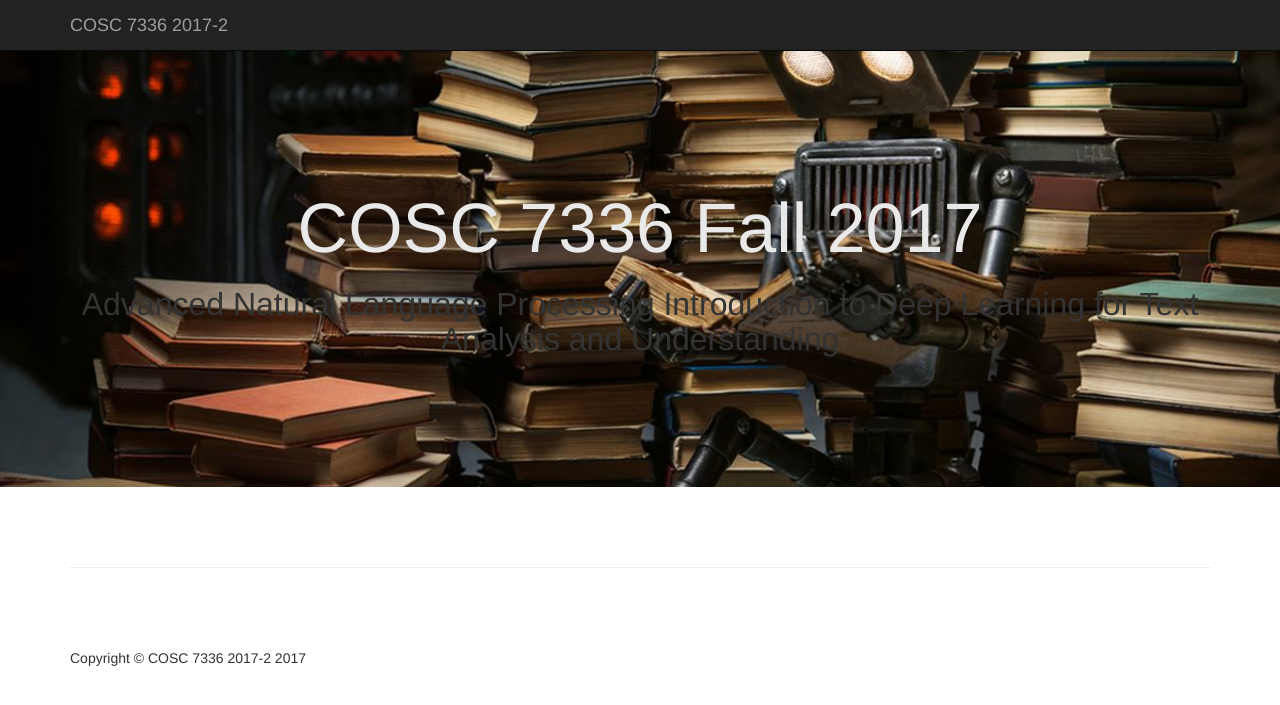
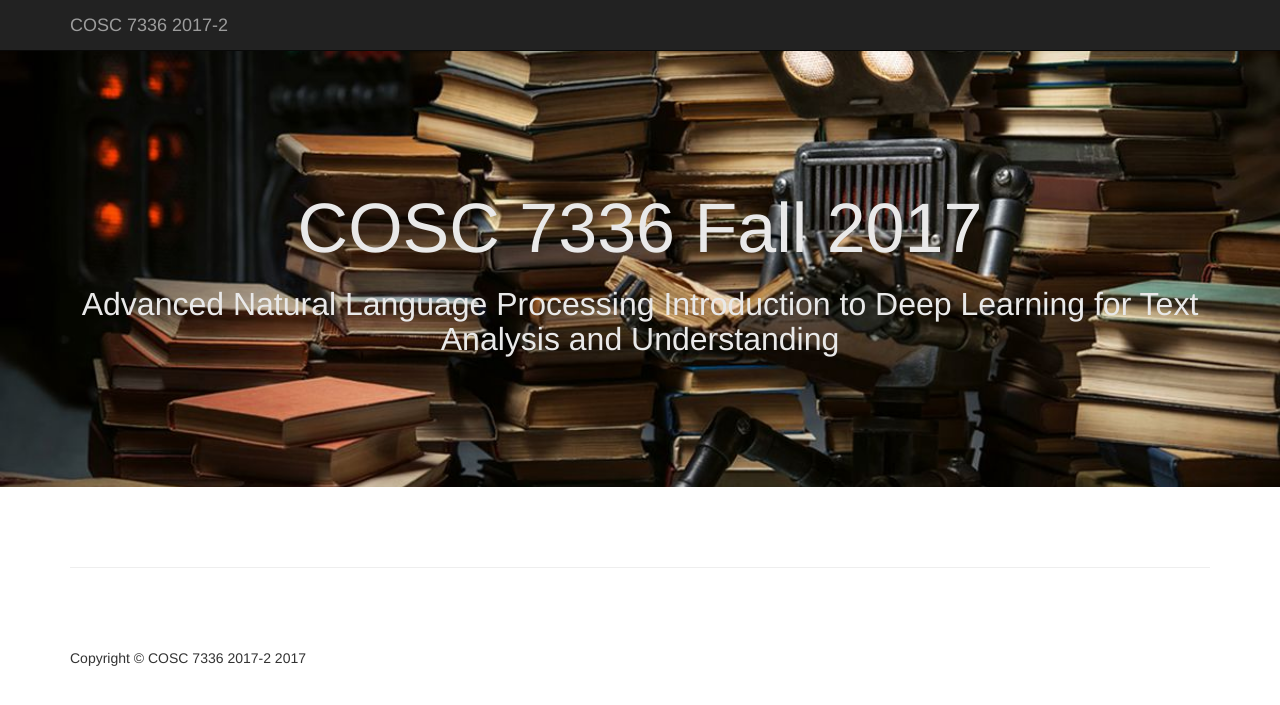
Before and after one commit to fagonzalezo/dl-tau-2017-2, a Jekyll site: the page built from index.html, in a window 1280 px wide. Shown: the top 705 px of the page. Built offline with Jekyll 4.4.1, drawn with Linux system fonts in a browser that asks for light colours.

Commit message:
Adjustments

```diff
--- a/assets/_sass/_header.scss
+++ b/assets/_sass/_header.scss
@@ -14,13 +14,14 @@ header {
     font-size: 70px;
     background: #fff;
     background: rgba(255,255,255,0.0);
-    color: #e9e9e9
+    color: #e9e9e9;
   }
 
   h2 {
     font-size: 32px;
     background: #fff;
     background: rgba(255,255,255,0.0);
+    color: #e9e9e9;
   }
 
   @media(max-width:1200px) {
```
